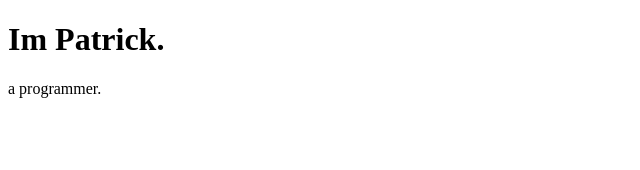
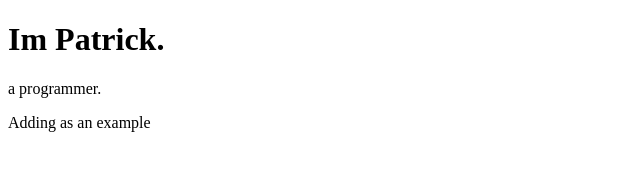
Before and after one commit to Pjmes/Personal_Page, a plain HTML site: page index.html in a window 1280 px wide. Shown: the whole page, without its empty margins (0-640 px from the left). Drawn offline with Linux system fonts and the light colour scheme.

Commit message:
Added example

```diff
--- a/index.html
+++ b/index.html
@@ -12,6 +12,7 @@
 <body>
     <h1>Im Patrick.</h1>
     <p>a programmer.</p>
+    <p> Adding as an example</p>
 
 
 
```
